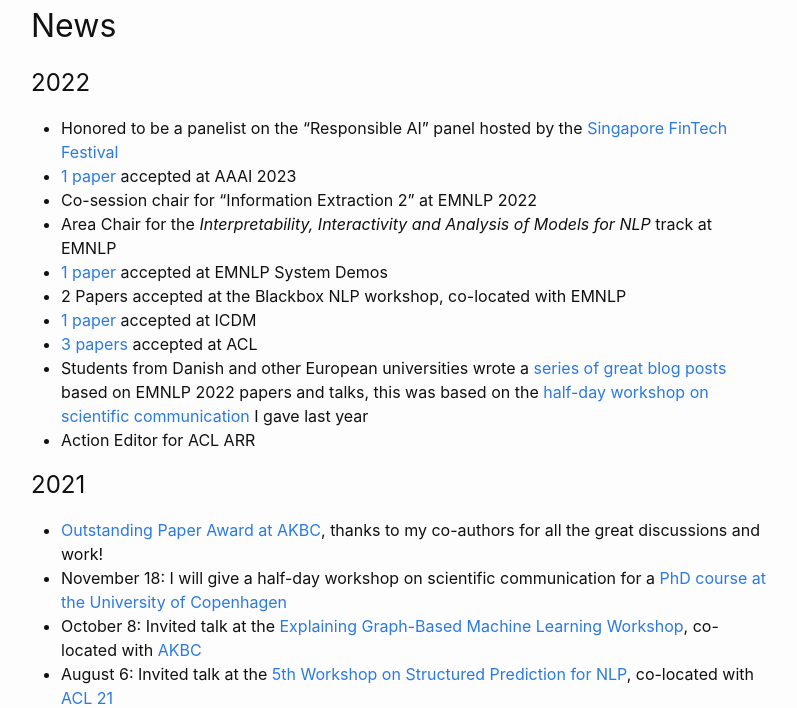
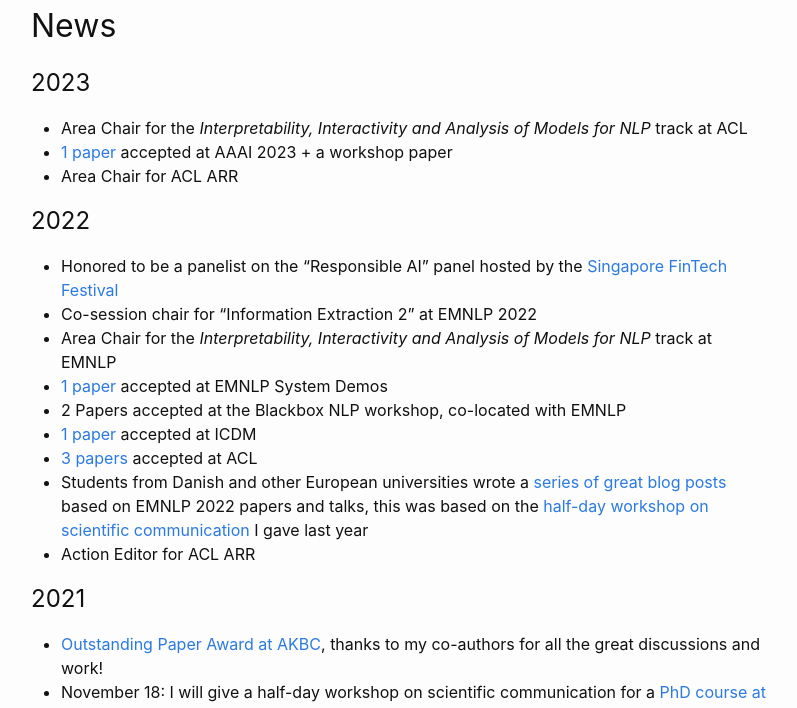
Before and after one commit to carolinlawrence/carolinlawrence.github.io, a Jekyll site: the page built from index.markdown, in a window 1280 px wide and 900 px high, scrolled down 1054 px, cut to the strip 192-900 px from the top of the window. Shown: the whole strip, without its empty margins (239-1036 px from the left). Built offline with Jekyll 4.4.1, drawn with Linux system fonts in a browser that asks for light colours.

Commit message:
Update index.markdown

```diff
--- a/index.markdown
+++ b/index.markdown
@@ -35,9 +35,13 @@ Recently, colleagues and I have developed a method to explain the prediction of
 
 
 ## News
+# 2023
+* Area Chair for the <i>Interpretability, Interactivity and Analysis of Models for NLP</i> track at ACL
+* <a href="publications/">1 paper</a> accepted at AAAI 2023 +  a workshop paper
+* Area Chair for ACL ARR
+
 # 2022
 * Honored to be a panelist on the "Responsible AI" panel hosted by the <a href="https://www.fintechfestival.sg/">Singapore FinTech Festival</a>
-* <a href="publications/">1 paper</a> accepted at AAAI 2023
 * Co-session chair for "Information Extraction 2" at EMNLP 2022
 * Area Chair for the <i>Interpretability, Interactivity and Analysis of Models for NLP</i> track at EMNLP
 * <a href="publications/">1 paper</a> accepted at EMNLP System Demos
```
